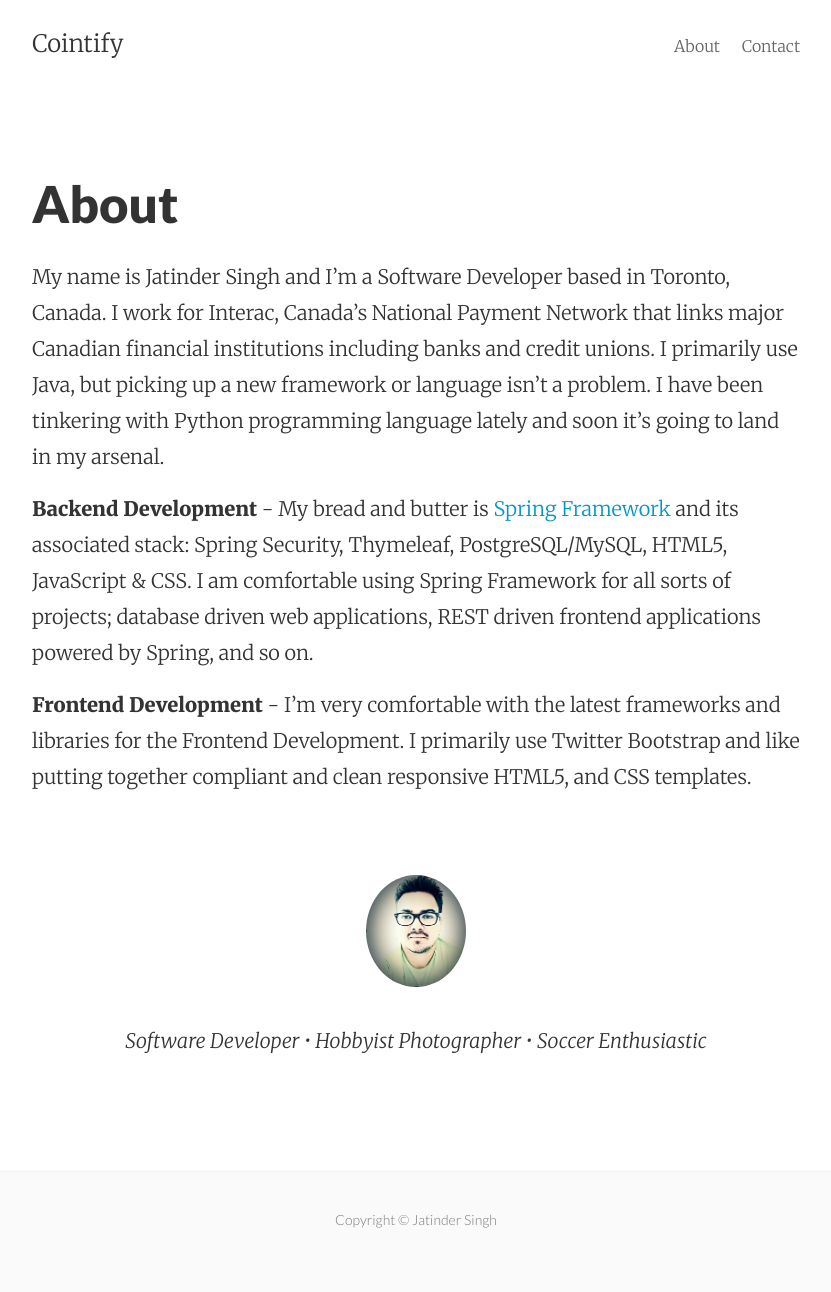
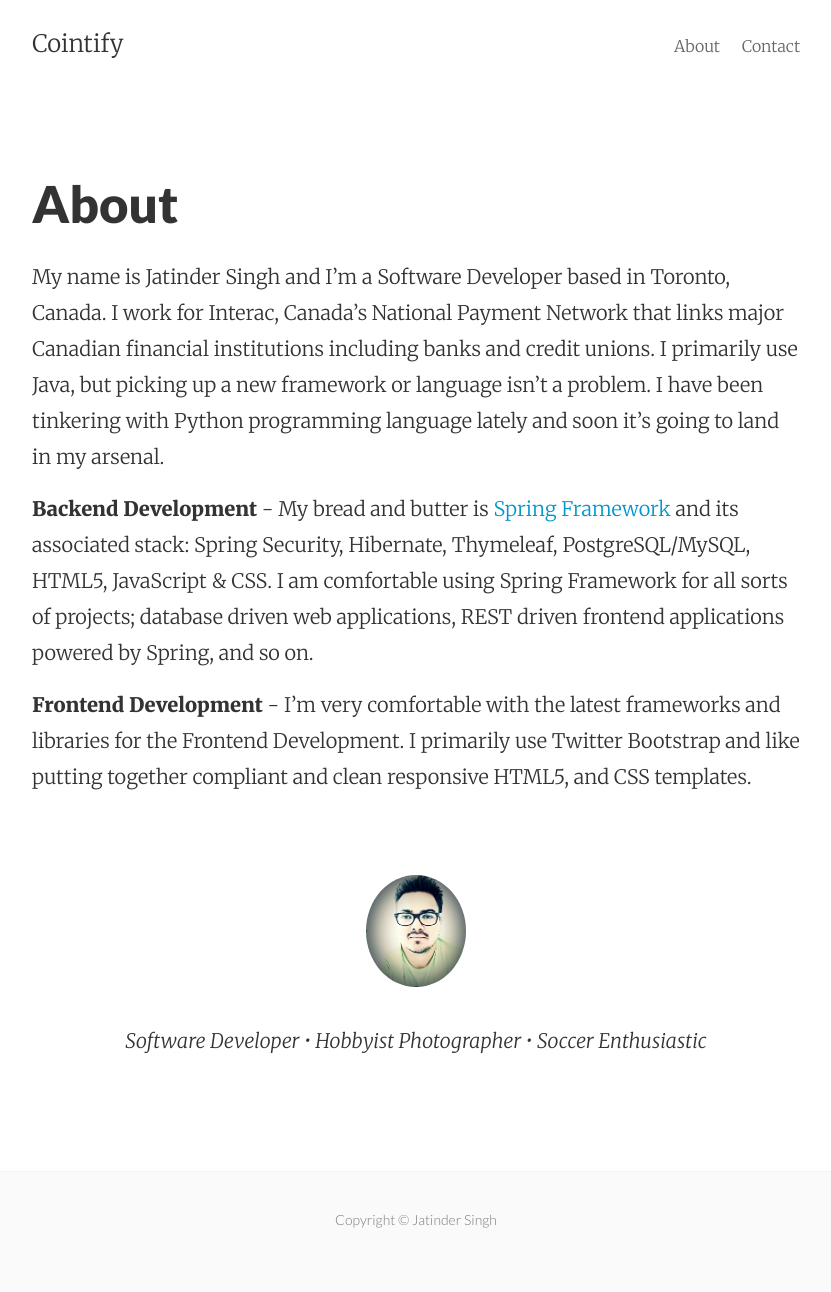
Before and after one commit to cointify/cointify.github.io, a Jekyll site: the page built from about.md, in a window 1280 px wide. Shown: the whole page, without its empty margins (224-1055 px from the left). Built offline with Jekyll 4.4.1, drawn with Linux system fonts in a browser that asks for light colours; Markdown is read by kramdown in place of the engine named in the settings.

Commit message:
Edited about page

```diff
--- a/about.md
+++ b/about.md
@@ -6,7 +6,7 @@ permalink: /about/
 
 My name is Jatinder Singh and I'm a Software Developer based in Toronto, Canada. I work for Interac, Canada's National Payment Network that links major Canadian financial institutions including banks and credit unions. I primarily use Java, but picking up a new framework or language isn't a problem. I have been tinkering with Python programming language lately and soon it's going to land in my arsenal.
 
-<strong>Backend Development</strong> - My bread and butter is <a href="https://spring.io/">Spring Framework</a> and its associated stack: Spring Security, Thymeleaf, PostgreSQL/MySQL, HTML5, JavaScript &amp; CSS. I am comfortable using Spring Framework for all sorts of projects; database driven web applications, REST driven frontend applications powered by Spring, and so on.
+<strong>Backend Development</strong> - My bread and butter is <a href="https://spring.io/">Spring Framework</a> and its associated stack: Spring Security, Hibernate, Thymeleaf, PostgreSQL/MySQL, HTML5, JavaScript &amp; CSS. I am comfortable using Spring Framework for all sorts of projects; database driven web applications, REST driven frontend applications powered by Spring, and so on.
 
 <strong>Frontend Development</strong> - I'm very comfortable with the latest frameworks and libraries for the Frontend Development. I primarily use Twitter Bootstrap and like putting together compliant and clean responsive HTML5, and CSS templates.
 
```
